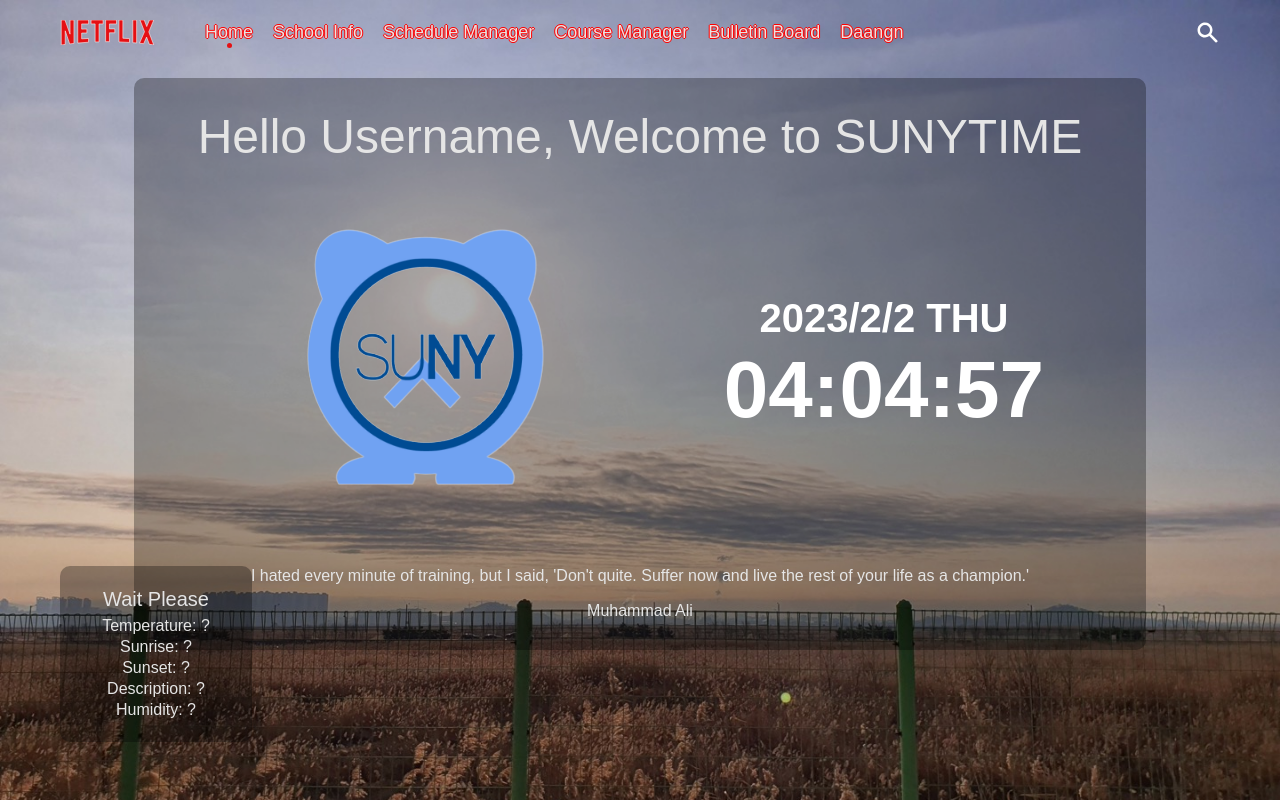
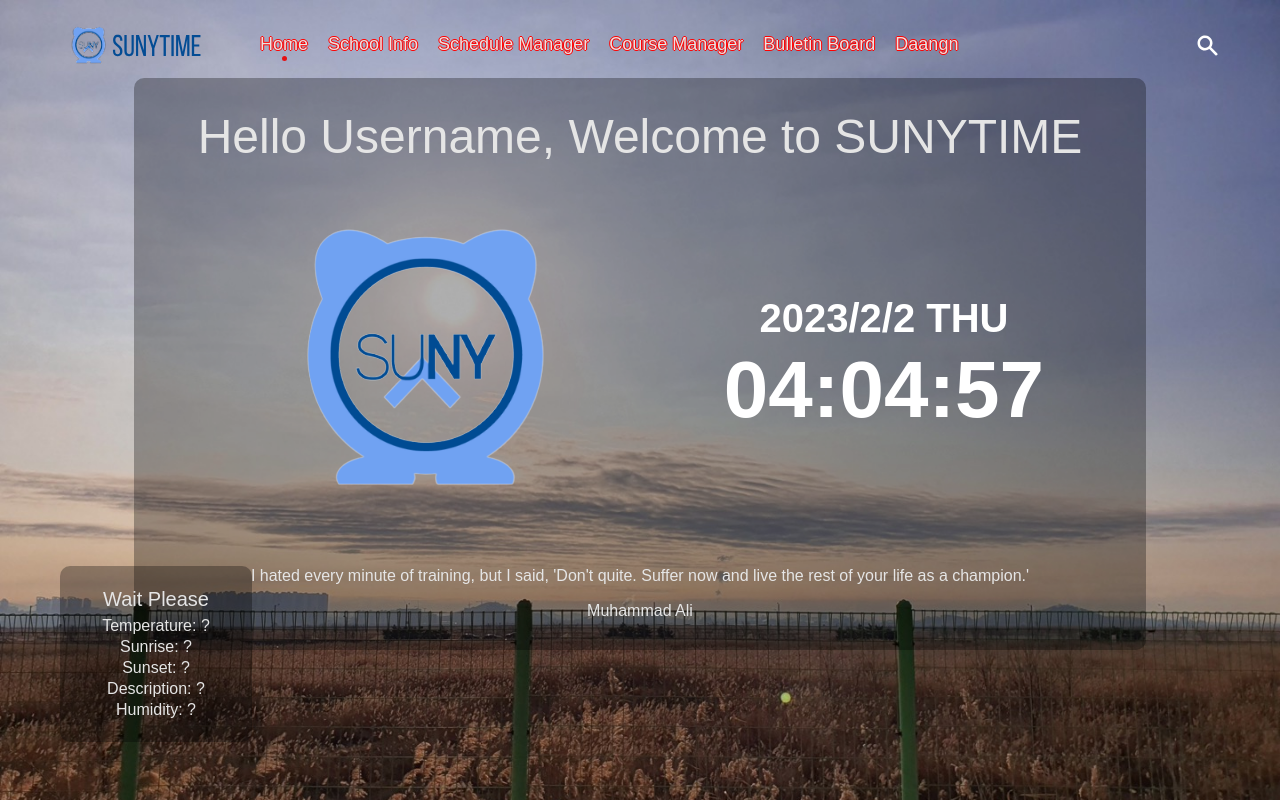
Before and after one commit to LDYWINNER/SUNY-TIME-FRONT, a React (Create React App) app: page / in a window 1280 px wide. Built offline with nearby package versions, Linux system fonts and the light colour scheme; no server answers.

Commit message:
UPDATE - navbar logo

```diff
--- a/src/Components/Header.tsx
+++ b/src/Components/Header.tsx
@@ -2,6 +2,7 @@
 import styled from "styled-components";
 import { motion, useAnimation, useViewportScroll } from "framer-motion";
 import { useEffect, useState } from "react";
+import logo from "../assets/navbar_logo.svg";
 
 const Nav = styled(motion.nav)`
   display: flex;
@@ -22,15 +23,10 @@
   align-items: center;
 `;
 
-const Logo = styled(motion.svg)`
+const Logo = styled(motion.img)`
   margin-right: 50px;
-  width: 95px;
-  height: 25px;
-  fill: ${(props) => props.theme.red};
-  path {
-    stroke-width: 6px;
-    stroke: white;
-  }
+  width: 150px;
+  height: 50px;
 `;
 
 const Items = styled.ul`
@@ -86,18 +82,6 @@
   border: 1px solid ${(props) => props.theme.white.lighter};
 `;
 
-const logoVariants = {
-  normal: {
-    fillOpacity: 1,
-  },
-  active: {
-    fillOpacity: [0, 1, 0],
-    transition: {
-      repeat: Infinity,
-    },
-  },
-};
-
 const navVariants = {
   top: {
     backgroundColor: "rgba(0, 0, 0, 0)",
@@ -140,17 +124,7 @@
   return (
     <Nav variants={navVariants} animate={navAnimation} initial={"top"}>
       <Col>
-        <Logo
-          variants={logoVariants}
-          whileHover="active"
-          animate="normal"
-          xmlns="http://www.w3.org/2000/svg"
-          width="1024"
-          height="276.742"
-          viewBox="0 0 1024 276.742"
-        >
-          <motion.path d="M140.803 258.904c-15.404 2.705-31.079 3.516-47.294 5.676l-49.458-144.856v151.073c-15.404 1.621-29.457 3.783-44.051 5.945v-276.742h41.08l56.212 157.021v-157.021h43.511v258.904zm85.131-157.558c16.757 0 42.431-.811 57.835-.811v43.24c-19.189 0-41.619 0-57.835.811v64.322c25.405-1.621 50.809-3.785 76.482-4.596v41.617l-119.724 9.461v-255.39h119.724v43.241h-76.482v58.105zm237.284-58.104h-44.862v198.908c-14.594 0-29.188 0-43.239.539v-199.447h-44.862v-43.242h132.965l-.002 43.242zm70.266 55.132h59.187v43.24h-59.187v98.104h-42.433v-239.718h120.808v43.241h-78.375v55.133zm148.641 103.507c24.594.539 49.456 2.434 73.51 3.783v42.701c-38.646-2.434-77.293-4.863-116.75-5.676v-242.689h43.24v201.881zm109.994 49.457c13.783.812 28.377 1.623 42.43 3.242v-254.58h-42.43v251.338zm231.881-251.338l-54.863 131.615 54.863 145.127c-16.217-2.162-32.432-5.135-48.648-7.838l-31.078-79.994-31.617 73.51c-15.678-2.705-30.812-3.516-46.484-5.678l55.672-126.75-50.269-129.992h46.482l28.377 72.699 30.27-72.699h47.295z" />
-        </Logo>
+        <Logo src={logo} />
         <Items>
           <Item>
             <Link to="/">
```
Also changed, not shown: src/assets/navbar_logo.svg.
